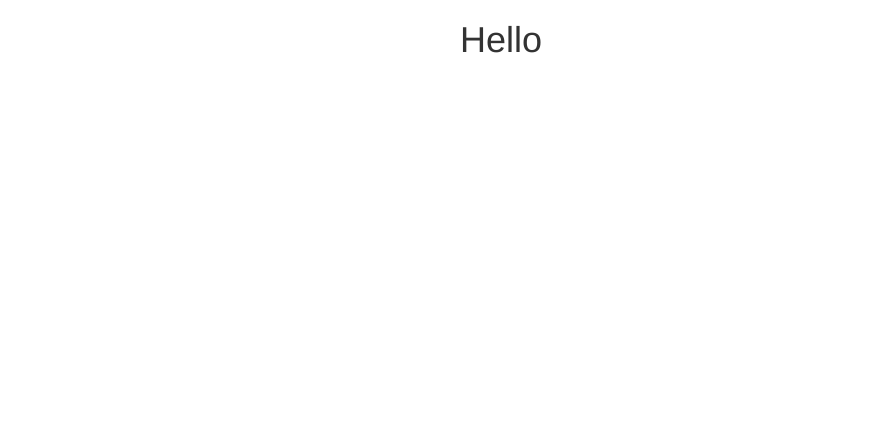
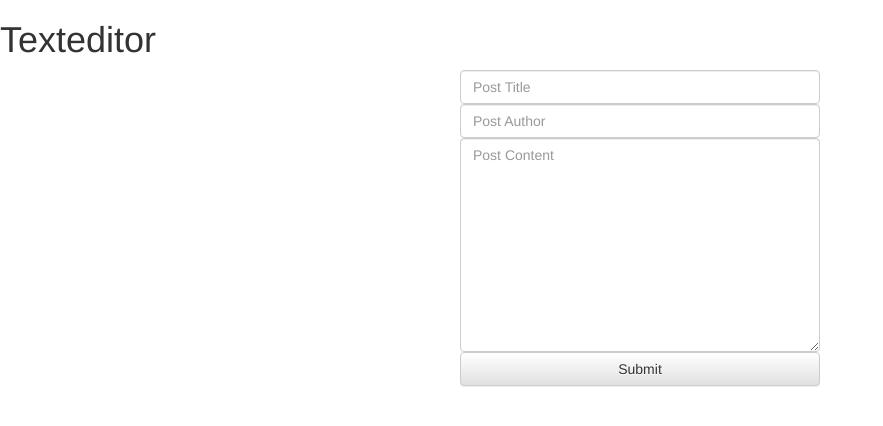
Before and after one commit to krishnanunnir/ezhuth.in, a Django app: page / in a window 1280 px wide. Before the commit the part shown is almost empty. Shown: the top 426 px of the page, without its empty margins (0-883 px from the left). Run offline with Django 3.2, Linux system fonts and the light colour scheme; some libraries are stand-ins or nearby versions.

Commit message:
(feature) templates/texteditor/markdown_text_editor.html: Added the forms passed as context from the view to the html page

```diff
--- a/texteditor/templates/texteditor/markdown_text_editor.html
+++ b/texteditor/templates/texteditor/markdown_text_editor.html
@@ -1,10 +1,26 @@
 {% extends base_template %}
 {% block title %} {{ page_title }} {% endblock %}
 {% block content %}
+<h1 id="title">Texteditor</h1>
 <div class="content container">
     <div class="row">
         <div class="col-md-4 col-md-offset-4">
-            <h1>Hello</h1>
+            {{ markdownform.post_title }}
+        </div>
+    </div>
+    <div class="row">
+        <div class="col-md-4 col-md-offset-4">
+            {{ markdownform.post_author }}
+        </div>
+    </div>
+    <div class="row">
+        <div class="col-md-4 col-md-offset-4">
+            {{ markdownform.post_content }}
+        </div>
+    </div>
+    <div class="row">
+        <div class="col-md-4 col-md-offset-4">
+            <button type="button" class="form-control btn btn-default">Submit</button>
         </div>
     </div>
 </div>
```
